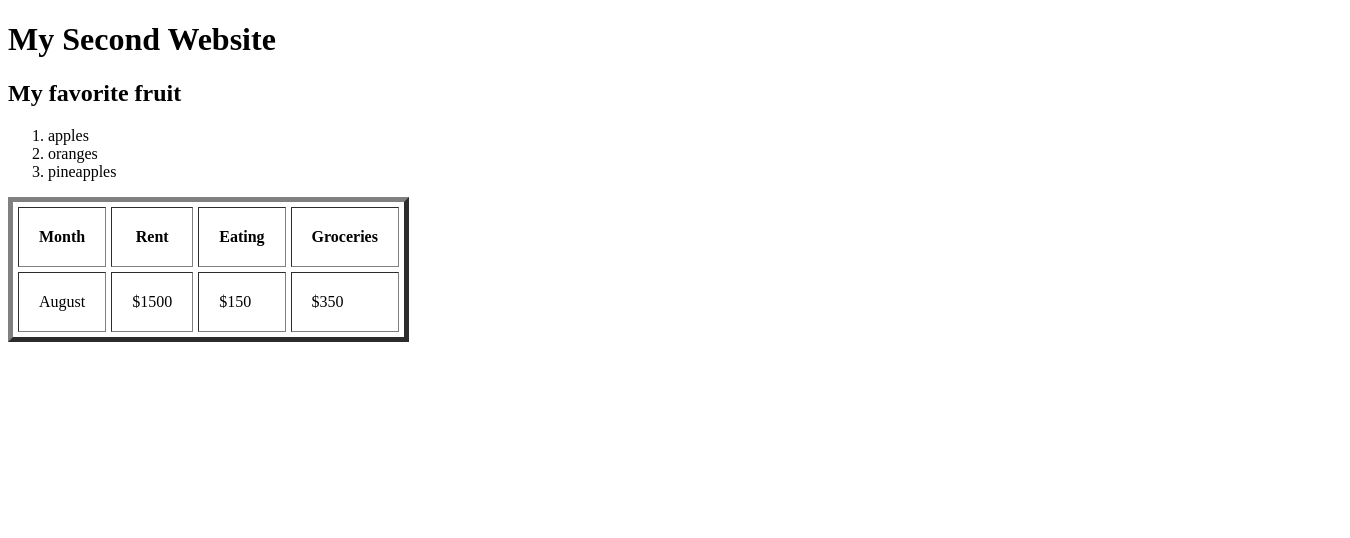
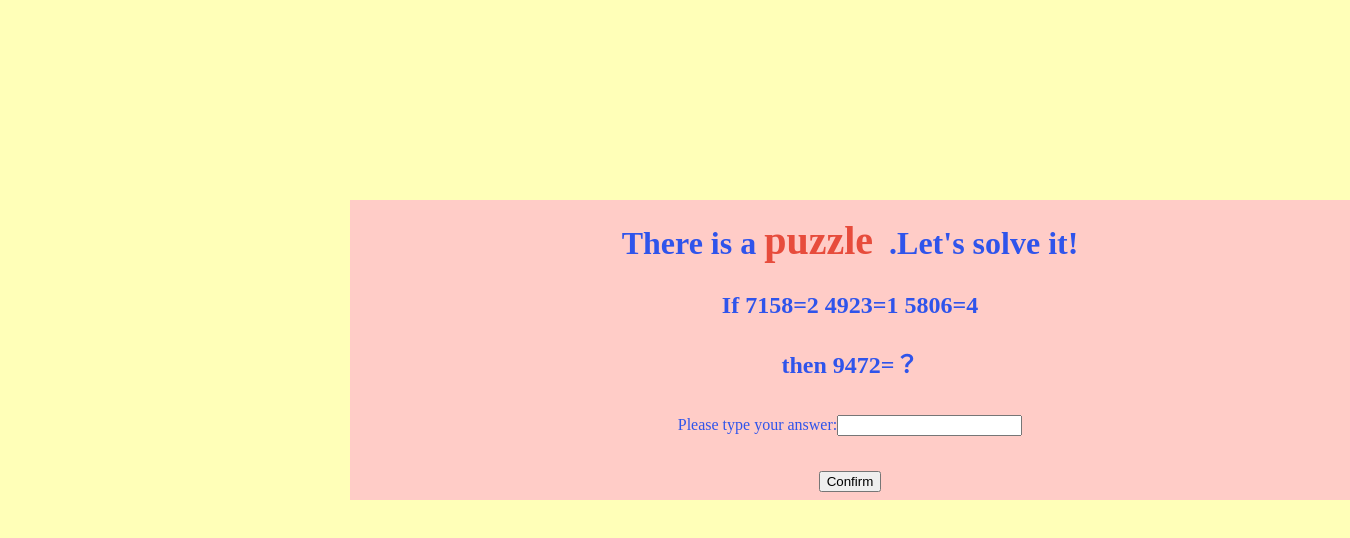
Before and after one commit to PuppyDiary/PuppyDiary.github.io, a plain HTML site: page index.html in a window 1280 px wide. Shown: the whole page, 1350 px wide, since content can reach past the window. Drawn offline with Linux system fonts and the light colour scheme.

Commit message:
Update index.html

```diff
--- a/index.html
+++ b/index.html
@@ -1,30 +1,43 @@
 <!DOCTYPE html>
-<html lang="en">
+<html>
+
 <head>
-  <meta charset="utf-8">
-  <title>My Web Page</title>
+    <title>Javascript</title>
+    <script src="Exercise2.js"></script>
 </head>
-<body>
-  <h1>My Second Website</h1>
-  <h2>My favorite fruit</h2>
-  <ol>
-    <li>apples</li>
-    <li>oranges</li>
-    <li>pineapples</li>
-  </ol>
-  <table border="5" cellpadding="20" cellspacing="5">
-   <tr>
-      <th>Month</th>
-      <th>Rent</th>
-      <th>Eating</th>
-      <th>Groceries</th>
-    </tr>
-   <tr>
-       <td>August</td>
-       <td>$1500</td>
-       <td>$150</td>
-       <td>$350</td>
-    </tr>
-  </table>
+
+<style type="text/css">
+    #puzzle{
+        background: #ffccc7;
+        color:#2f54eb;
+        height:300px;                	/* 固定高度 */
+        line-height:40px;              	/* 定义行高 */
+        width:1000px;
+        margin:0 0 2px 0;             	/* 头部区域的外边距 */
+        text-align:left;
+        margin: auto;
+        position: absolute;
+        top: 200px;
+        left: 350px;
+        text-align: center;
+        font-family: Papyrus;
+    }
+    #text{
+        font-family:"Lucida Handwriting";
+        color:#e74c3c;
+        font-size: 40px;
+        display:inline;
+    }
+</style>
+
+<body  style="background-color:#ffffb8";>
+    <div id = "puzzle">
+        <h1>There is a <div id = "text">puzzle</div> &nbsp.Let's solve it!</h1>
+        <h2>If 7158=2 4923=1 5806=4</h2>
+        <h2>then 9472=？</h2>
+        <p>Please type your answer:<input type="text" id="answer"></p>
+        <button onclick="check()">Confirm</button>
+    </div>
 </body>
+
 </html>
```
